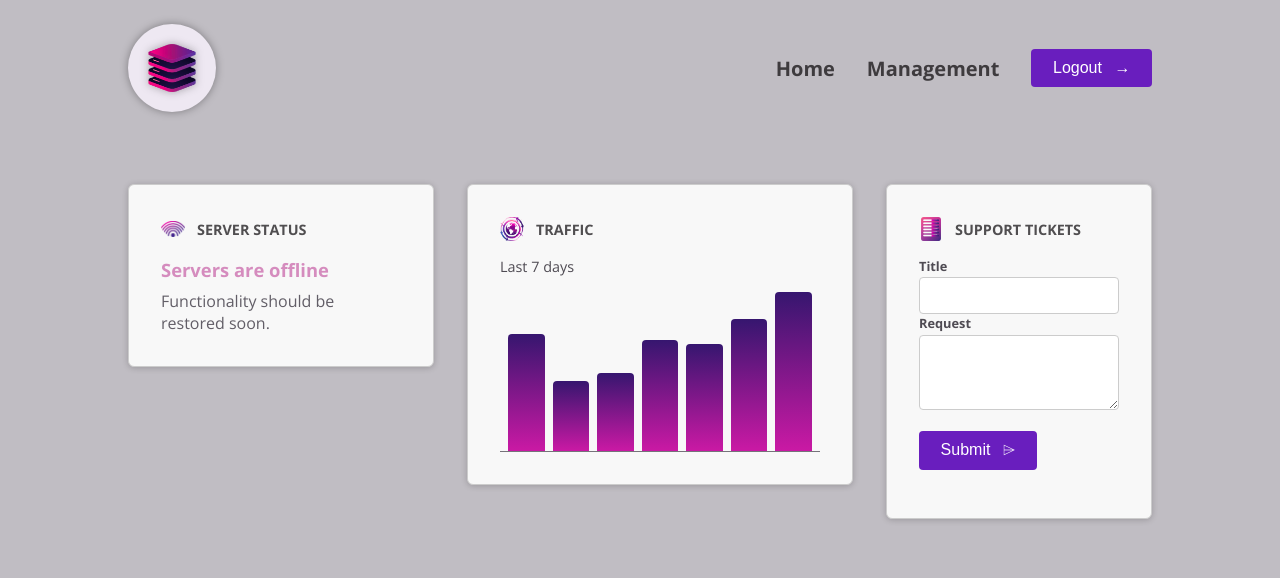
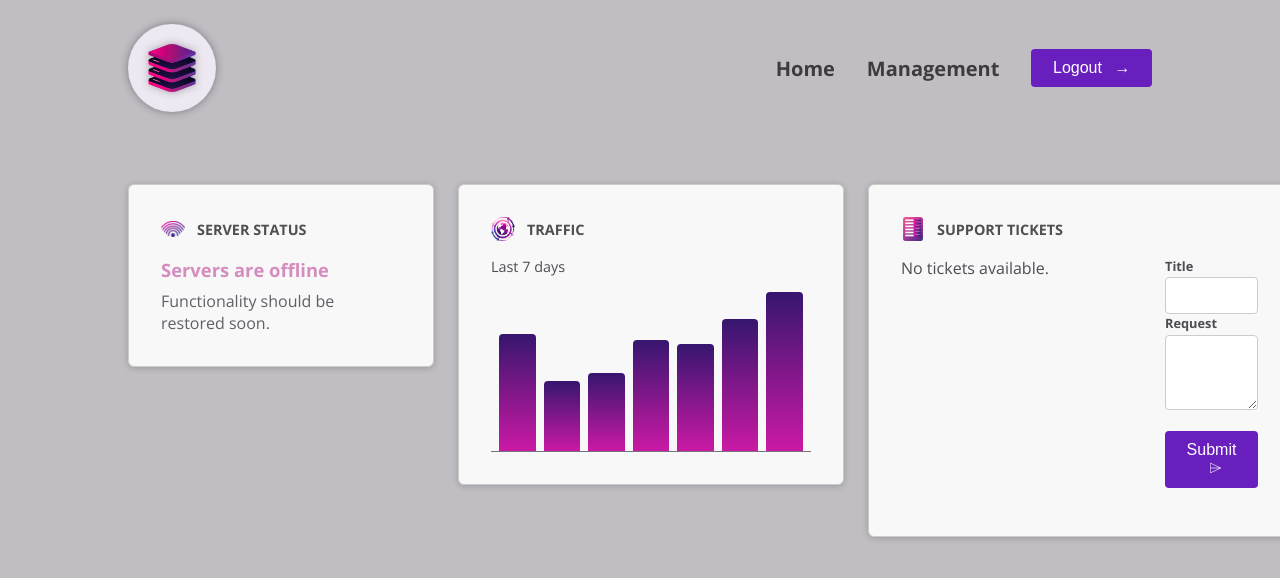
Before and after one commit to Mandraszewsky/03-angular-components-deep-dive, an Angular app: page / in a window 1280 px wide. Shown: the top 578 px of the page. Built offline with nearby package versions, Linux system fonts and the light colour scheme.

Commit message:
template variables & viewChild and contentChild & lifecycle hooks

```diff
--- a/src/app/dashboard/tickets/new-ticket/new-ticket.component.html
+++ b/src/app/dashboard/tickets/new-ticket/new-ticket.component.html
@@ -1,9 +1,9 @@
-<form>
+<form (ngSubmit)="onSubmit(titleInput.value, requestInput.value)" #form>
   <app-control label="Title">
-    <input name="title" id="title" />
+    <input name="title" id="title" #titleInput #input/>
   </app-control>
   <app-control label="Request">
-    <textarea name="request" id="request" rows="3"> </textarea>
+    <textarea name="request" id="request" rows="3" #requestInput #input> </textarea>
   </app-control>
   <p>
     <button appButton>
--- a/src/app/dashboard/tickets/new-ticket/new-ticket.component.ts
+++ b/src/app/dashboard/tickets/new-ticket/new-ticket.component.ts
@@ -1,14 +1,31 @@
-import { Component } from '@angular/core';
+import { AfterViewInit, Component, ElementRef, EventEmitter, OnInit, Output, viewChild, ViewChild } from '@angular/core';
 import { ButtonComponent } from '../../../shared/button/button.component';
 import { ControlComponent } from "../../../shared/control/control.component";
+import { FormsModule } from '@angular/forms';
 
 @Component({
   selector: 'app-new-ticket',
   standalone: true,
-  imports: [ButtonComponent, ControlComponent],
+  imports: [ButtonComponent, ControlComponent, FormsModule],
   templateUrl: './new-ticket.component.html',
   styleUrl: './new-ticket.component.css'
 })
-export class NewTicketComponent {
+export class NewTicketComponent implements OnInit, AfterViewInit {
+  @ViewChild('form') private form?: ElementRef<HTMLFormElement>; //if "form" property-selector can not be passed from submit parameters
+  // private form = viewChild.required<ElementRef<HTMLFormElement>>('form'); //signal alternative for viewChild
 
+  @Output() add = new EventEmitter<{ title: string, text: string }>;
+
+  onSubmit(title: string, ticketText: string) {
+    this.add.emit({ title: title, text: ticketText });
+    this.form?.nativeElement.reset(); //unwrap HTMLFormElement from ElementRef type
+  }
+
+  ngOnInit() {
+    console.log('on init');
+  }
+
+  ngAfterViewInit() {
+    console.log('after view init');
+  }
 }
--- /dev/null
+++ b/src/app/dashboard/tickets/ticket/ticker.model.ts
@@ -0,0 +1,6 @@
+export interface Ticket {
+    id: string;
+    title: string;
+    request: string;
+    status: 'open' | 'closed';
+}
--- a/src/app/dashboard/tickets/ticket/ticket.component.ts
+++ b/src/app/dashboard/tickets/ticket/ticket.component.ts
@@ -8,5 +8,5 @@ import { Component } from '@angular/core';
   styleUrl: './ticket.component.css'
 })
 export class TicketComponent {
-
+  tickets = [];
 }
--- a/src/app/dashboard/tickets/tickets.component.html
+++ b/src/app/dashboard/tickets/tickets.component.html
@@ -1 +1,15 @@
-<app-new-ticket />
+<div>
+  <ul>
+    @for (ticket of tickets; track ticket.id) {
+      <li>
+        <app-ticket />
+      </li>
+    } @empty {
+      <p> No tickets available. </p>
+    }
+  </ul>
+</div>
+
+<div id="new-ticket">
+  <app-new-ticket (add)="onAdd($event)" />
+</div>
--- a/src/app/dashboard/tickets/tickets.component.ts
+++ b/src/app/dashboard/tickets/tickets.component.ts
@@ -1,13 +1,26 @@
 import { Component } from '@angular/core';
 import { NewTicketComponent } from './new-ticket/new-ticket.component';
+import { Ticket } from './ticket/ticker.model';
+import { TicketComponent } from "./ticket/ticket.component";
 
 @Component({
   selector: 'app-tickets',
   standalone: true,
-  imports: [NewTicketComponent],
+  imports: [NewTicketComponent, TicketComponent],
   templateUrl: './tickets.component.html',
   styleUrl: './tickets.component.css'
 })
 export class TicketsComponent {
+  tickets: Ticket[] = [];
 
+  onAdd(ticketData: { title: string, text: string }) {
+    const ticket: Ticket = {
+      title: ticketData.title,
+      request: ticketData.text,
+      id: Math.random().toString(),
+      status: 'open'
+    }
+
+    this.tickets.push(ticket);
+  }
 }
--- a/src/app/shared/control/control.component.ts
+++ b/src/app/shared/control/control.component.ts
@@ -1,4 +1,4 @@
-import { Component, ElementRef, HostBinding, HostListener, inject, Input, ViewEncapsulation } from '@angular/core';
+import { AfterContentInit, afterNextRender, afterRender, Component, contentChild, ContentChild, ElementRef, HostBinding, HostListener, inject, Input, ViewEncapsulation } from '@angular/core';
 
 @Component({
   selector: 'app-control',
@@ -12,7 +12,7 @@ import { Component, ElementRef, HostBinding, HostListener, inject, Input, ViewEn
     '(click)': 'onClick()',
   }
 })
-export class ControlComponent {
+export class ControlComponent implements AfterContentInit {
   // alternative for host and event biding (old way):
   // @HostBinding('class') className = 'control';
   // @HostListener('click') onClick(){console.log('clicked!')};
@@ -20,8 +20,26 @@ export class ControlComponent {
   @Input({ required: true }) label!: string;
   private el = inject(ElementRef);
 
+  @ContentChild('input') private control?: ElementRef<HTMLInputElement | HTMLTextAreaElement>;
+  //private control = contentChild.required<ElementRef<HTMLInputElement | HTMLTextAreaElement>>('input'); //signal alternative
+
+
+  constructor() {
+    //if something change in entire application, these hooks will be executed:
+    afterRender(() => {
+      console.log("after render");
+    });
+
+    afterNextRender(() => {
+      console.log("after next render");
+    });
+  }
+
   onClick() {
-    console.log('clicked!');
-    console.log(this.el);
+    console.log("on click");
+  }
+
+  ngAfterContentInit() {
+    console.log("after content init");
   }
 }
```
